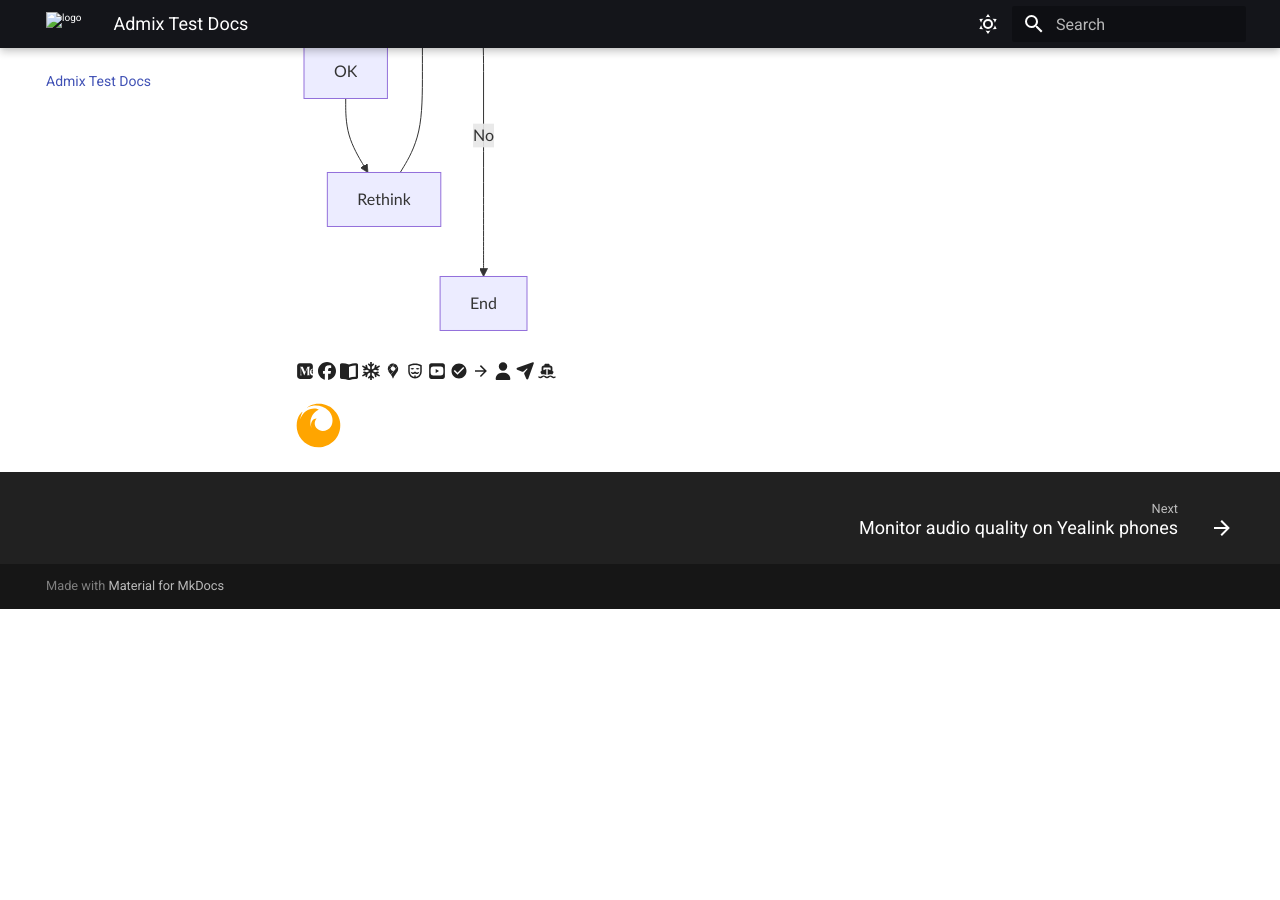
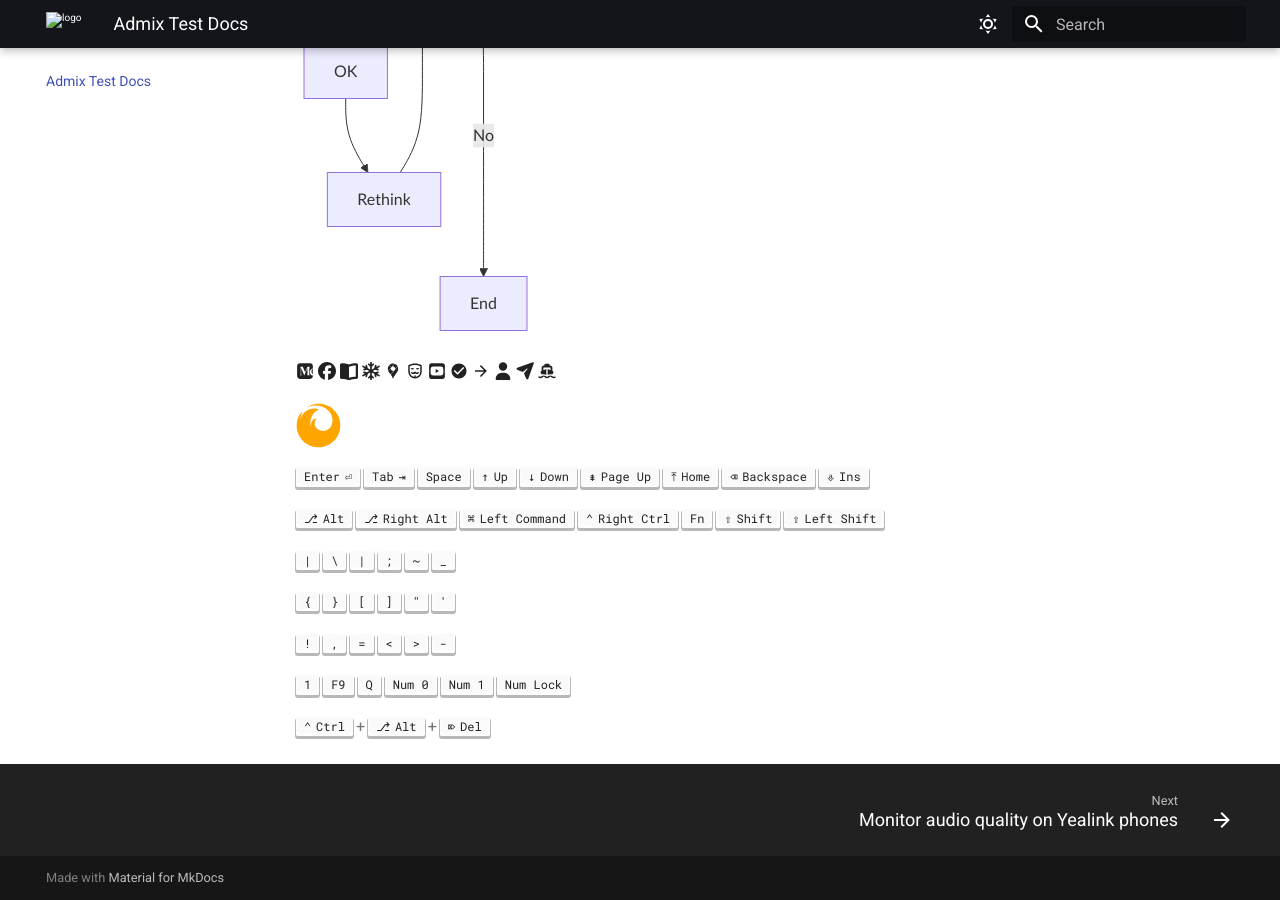
Before and after one commit to meri-imperiumi/handbook, an MkDocs documentation site: the page built from docs/index.md, in a window 1280 px wide and 900 px high, scrolled down 1199 px. Built offline with MkDocs 1.6.1 and Material for MkDocs 9.7.7, drawn with Linux system fonts in a browser that asks for light colours; before the commit the page ends 1808 px from its top, so only the background shows below that.

Commit message:
vault backup: 2025-02-16 04:17:30

```diff
--- a/docs/index.md
+++ b/docs/index.md
@@ -43,3 +43,19 @@ graph TD
 :fontawesome-brands-medium: :fontawesome-brands-facebook: :fontawesome-solid-book-open: :fontawesome-regular-snowflake: :material-google-maps: :material-guy-fawkes-mask: :fontawesome-brands-youtube-square: :material-check-circle: :material-arrow-right: :fontawesome-solid-user: :fontawesome-solid-paper-plane: :fontawesome-solid-ship:
 
 :fontawesome-brands-firefox:{style="color: orange; font-size: 40px;"}
+
+
+
+++enter++   ++tab++   ++space++   ++arrow-up++  ++arrow-down++   ++page-up++    ++home++    ++backspace++    ++insert++
+
+++alt++     ++right-alt++   ++left-command++    ++right-control++   ++fn++  ++shift++   ++left-shift++
+
+++pipe++   ++backslash++    ++bar++     ++semicolon++   ++tilde++   ++underscore++
+
+++brace-left++      ++brace-right++     ++bracket-left++    ++bracket-right++   ++double-quote++    ++single-quote++
+
+++exclam++  ++comma++   ++equal++   ++less++    ++greater++   ++minus++
+
+++1++   ++f9++   ++q++  ++num0++    ++num1++    ++num-lock++
+
+++ctrl+alt+delete++
```
